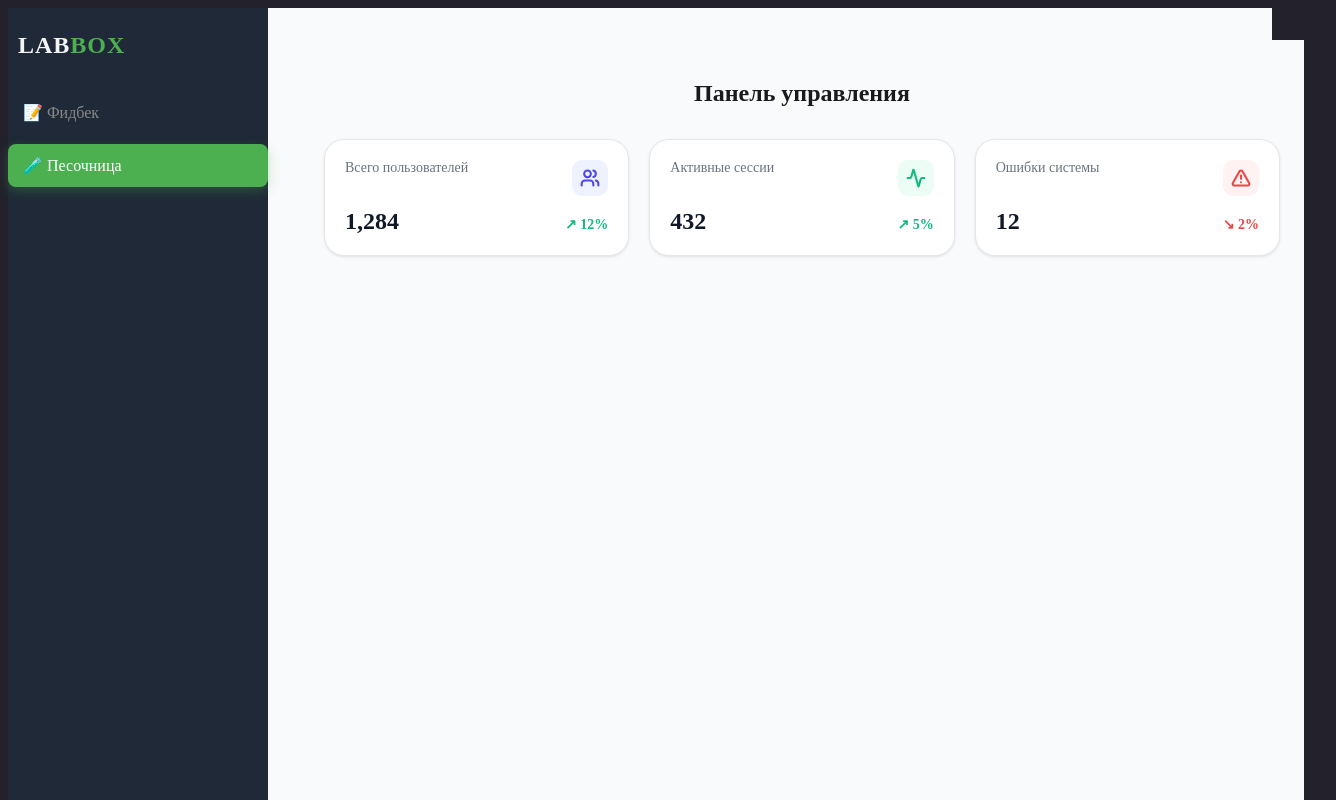
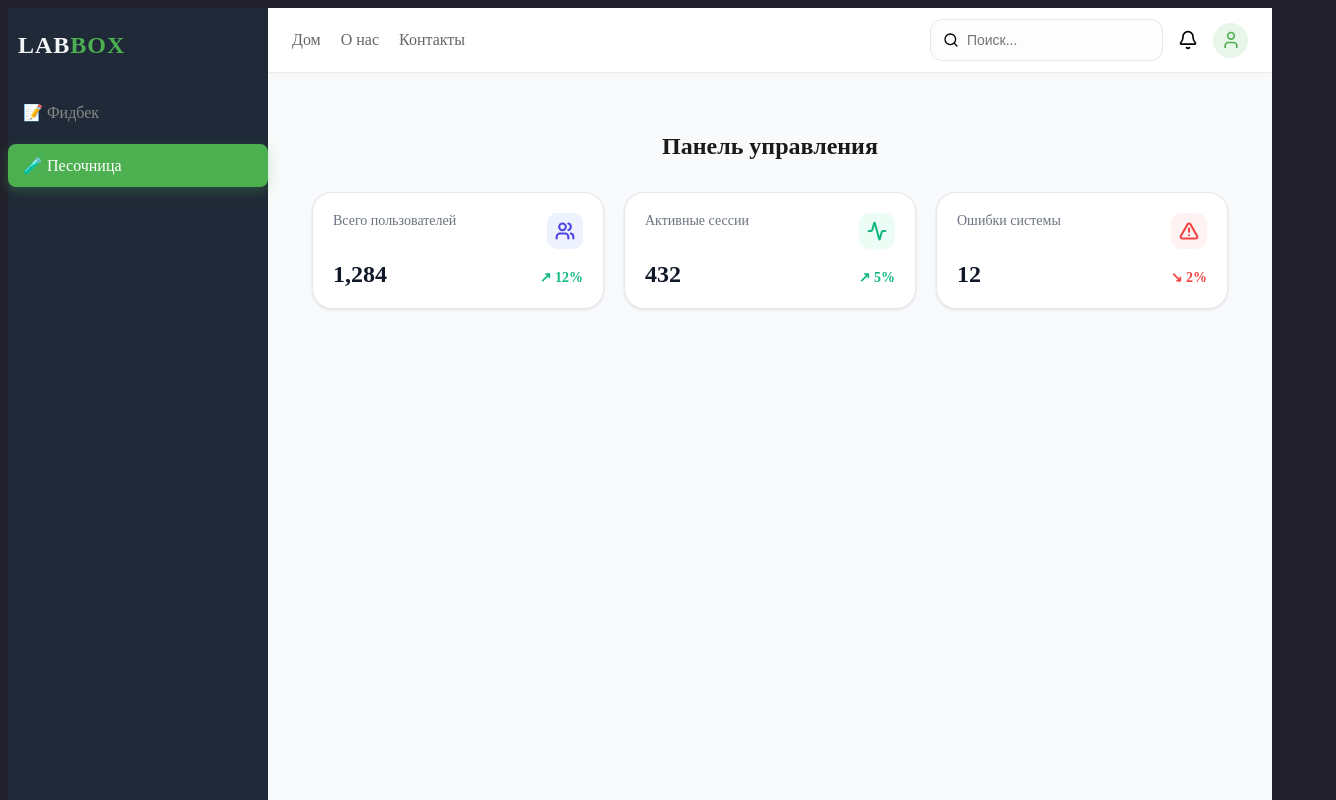
Before and after one commit to LGalushka/React-UI-Lab, a React (Vite) app: page /sandbox in a window 1280 px wide. Shown: the top 800 px of the page, 1336 px wide, since content can reach past the window. Built offline with nearby package versions, Linux system fonts and the light colour scheme.

Commit message:
feat(layout): add Header to MainLayout with styles

```diff
--- a/src/components/layout/Footer/Footer.tsx
+++ b/src/components/layout/Footer/Footer.tsx
@@ -1,9 +1,15 @@
+import styles from './Footer.module.css'
+
 const Footer = () => {
   return (
-    <div>
-
-    </div>
-  )
-}
+    <footer className={styles.footer}>
+      <p>&copy; 2026 LABBOX. All rights reserved.</p>
+      <div className={styles.links}>
+        <a href='#'>Документация</a>
+        <a href="#">Поддержка</a>
+      </div>
+    </footer>
+  );
+};
 
 export default Footer;
--- a/src/components/layout/Header/Header.module.css
+++ b/src/components/layout/Header/Header.module.css
@@ -0,0 +1,72 @@
+.header {
+  height: 64px;
+  background-color: #ffffff;
+  display: flex;
+  align-items: center;
+  justify-content: space-between;
+  padding: 0 24px;
+  border-bottom: 1px solid #eaeaea; /* Отделяем от контента тонкой линией */
+  box-shadow: 0 2px 4px rgba(0,0,0,0.02); /* Едва заметная тень */
+}
+
+.navigation {
+  display: flex;
+  gap: 20px;
+}
+
+.link {
+  text-decoration: none;
+  color: #666;
+  font-weight: 500;
+  transition: color 0.2s;
+}
+
+.link:hover { color: #4CAF50; }
+
+.active {
+  color: #4CAF50;
+  border-bottom: 2px solid #4CAF50;
+}
+
+.actions {
+  display: flex;
+  align-items: center;
+  gap: 15px;
+}
+
+.searchBox {
+  display: flex;
+  align-items: center;
+  gap: 8px;
+  padding: 4px 12px;
+  background: #fdfdfd;
+  border: 1px solid #e6e6e6;
+  border-radius: 12px;
+  transition: all 0.2s ease;
+}
+
+.searchBox:focus-within {
+  border-color: #4CAF50;
+  box-shadow: 0 0 0 3px rgba(76, 175, 80, 0.1);
+  background: #fff;
+}
+
+.searchBox input {
+  border: none;
+  background: transparent;
+  outline: none;
+  padding: 8px 0;
+  width: 100%;
+  font-size: 14px;
+}
+
+.userCircle {
+  width: 35px;
+  height: 35px;
+  background: #e8f5e9;
+  border-radius: 50%;
+  display: flex;
+  align-items: center;
+  justify-content: center;
+  color: #4CAF50;
+}
--- a/src/components/layout/Header/Header.tsx
+++ b/src/components/layout/Header/Header.tsx
@@ -1,9 +1,28 @@
+import { NavLink } from 'react-router-dom';
+import styles from './Header.module.css';
+import { Bell, Search, User } from 'lucide-react';
+
 const Header = () => {
   return (
-    <div>
+    <header className={styles.header}>
+      <nav className={styles.navigation}>
+        <NavLink to="/" className={({ isActive }) => isActive ? styles.active : styles.link}>Дом</NavLink>
+        <NavLink to='/about' className={({ isActive }) => isActive ? styles.active : styles.link}>О нас</NavLink>
+        <NavLink to='/contacts' className={({ isActive }) => isActive ? styles.active : styles.link}>Контакты</NavLink>
+      </nav>
 
-    </div>
-  )
-}
+      <div className={styles.actions}>
+        <div className={styles.searchBox}>
+          <Search size={18}/>
+          <input type="text" placeholder='Поиск...' spellCheck='false' />
+        </div>
+        <Bell size={20} className={styles.icon} />
+        <div className={styles.userCircle}>
+          <User size={20} />
+        </div>
+      </div>
+    </header>
+  );
+};
 
 export default Header;
--- a/src/components/layout/MainLayout/MainLayout.module.css
+++ b/src/components/layout/MainLayout/MainLayout.module.css
@@ -4,7 +4,7 @@
   background-color: #f9fafa;
 }
 
-.main {
+.mainContainer {
   flex: 1;
   background-color: #f9fafb;
   display: flex;
@@ -12,8 +12,6 @@
 }
 
 .content {
-  padding: 32px; /* Единый отступ для всех страниц */
-  max-width: 1400px; /* Чтобы контект н разваливался но очень широких экранах */
-  width: 100%;
-  margin: 0 auto; /* Центрирует контент */
+  flex: 1;
+  padding: 20px;
 }
--- a/src/components/layout/MainLayout/MainLayout.tsx
+++ b/src/components/layout/MainLayout/MainLayout.tsx
@@ -1,6 +1,8 @@
 import type React from "react";
 import styles from './MainLayout.module.css'
 import Sidebar from "../Sidebar/Sidebar";
+import Header from "../Header/Header";
+import Footer from "../Footer/Footer";
 
 interface MainLayoutProps {
   children: React.ReactNode;
@@ -10,11 +12,13 @@ export const MainLayout: React.FC<MainLayoutProps> = ({ children }) => {
   return (
     <div className={styles.wrapper}>
       <Sidebar />
-      <main className={styles.main}>
-        <div className={styles.content}>
+      <div className={styles.mainContainer}>
+        <Header />
+        <main className={styles.content}>
           {children}
-        </div>
-      </main>
+        </main>
+        <Footer />
+      </div>
     </div>
   );
 };
```
